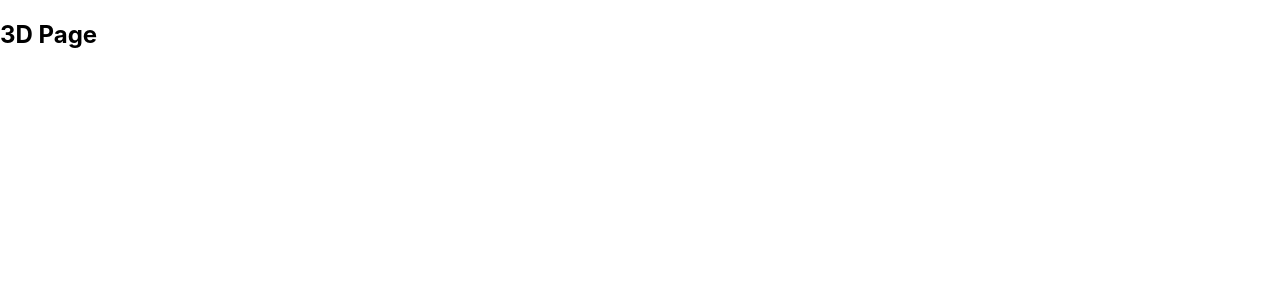
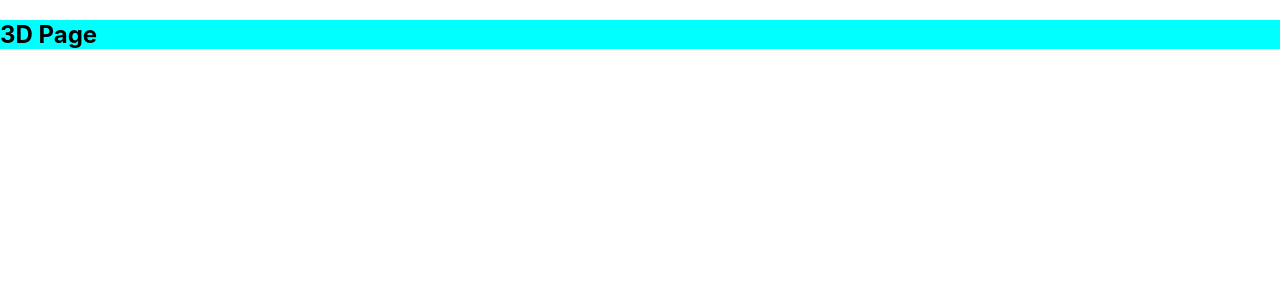
Before and after one commit to agwadan/react-3d, a React (Create React App) app: page / in a window 1280 px wide. Shown: the top 300 px of the page. Built offline with nearby package versions, Linux system fonts and the light colour scheme.

Commit message:
Add styling to 3d components

```diff
--- /dev/null
+++ b/src/components/threeDpage.css
@@ -0,0 +1,10 @@
+div, canvas{
+margin: 0;
+width: 100%;
+height: 100%;
+padding: 0;
+}
+
+h2{
+  background-color: aqua;
+}
--- a/src/components/threeDpage.jsx
+++ b/src/components/threeDpage.jsx
@@ -1,9 +1,11 @@
 import React from 'react';
+import './threeDpage.css';
 
 const ThreeDpage = () => {
   return (
     <div>
       <h2>3D Page</h2>
+      <canvas />
     </div>
   )
 }
```
